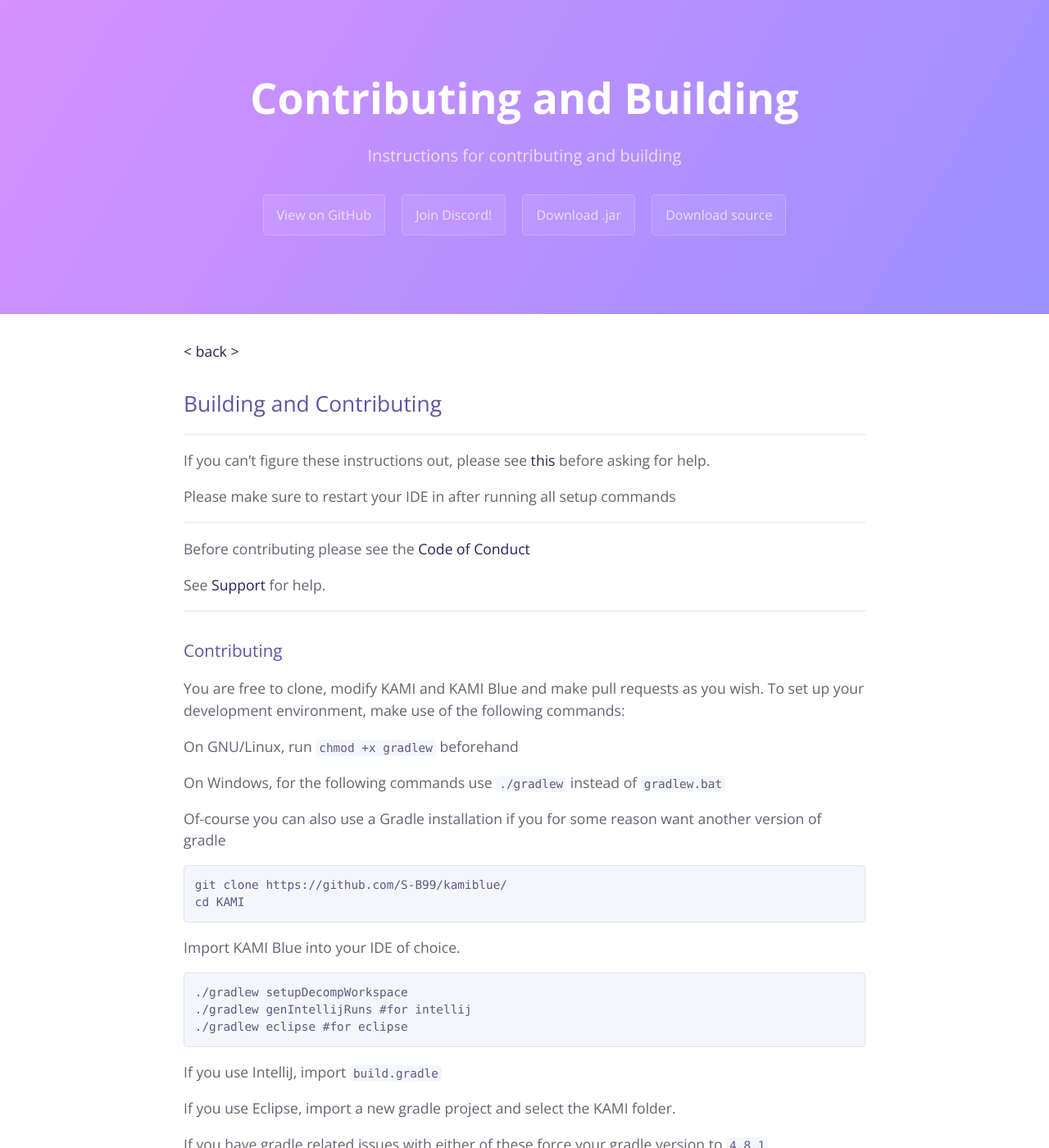
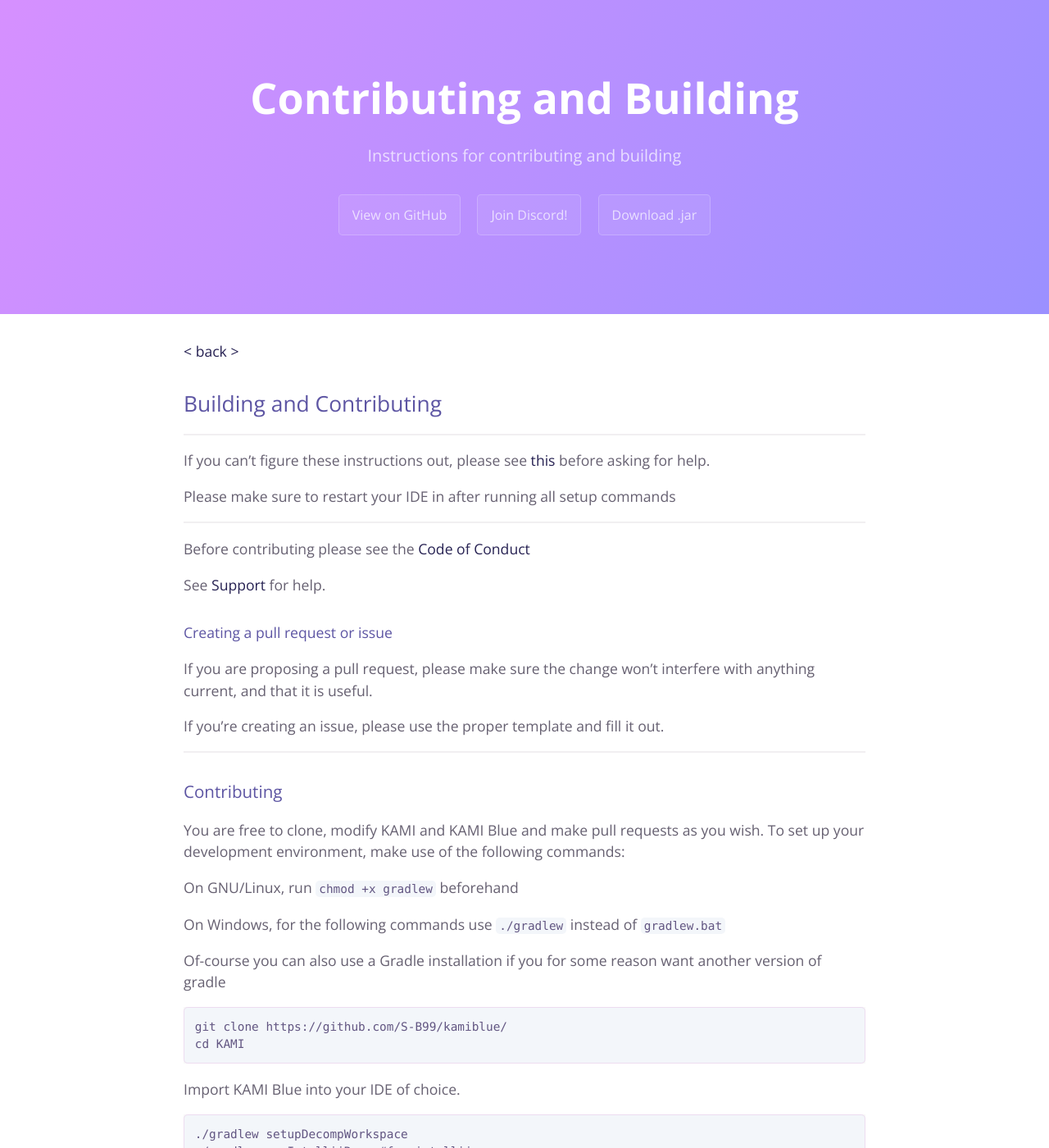
Before and after one commit to kami-blue/website, a Jekyll site: the page built from docs/docs/contributing.md, in a window 1280 px wide and 1400 px high. Shown: the whole window at 82% size. Built offline with Jekyll 4.4.1, drawn with Linux system fonts in a browser that asks for light colours.

Commit message:
update contributing and remove source link xd

```diff
--- a/docs/_layouts/default.html
+++ b/docs/_layouts/default.html
@@ -32,7 +32,6 @@
       {% endif %}
       {% if site.show_downloads %}
       <a href="{{ site.github.jar_url }}" class="btn">Download .jar</a>
-      <a href="{{ site.github.zip_url }}" class="btn">Download source</a>
       {% endif %}
     </header>
 
--- a/docs/docs/contributing.md
+++ b/docs/docs/contributing.md
@@ -19,6 +19,12 @@ Please make sure to restart your IDE in after running all setup commands
 Before contributing please see the [Code of Conduct](coc.html)
 
 See [Support](support.html) for help.
+
+#### Creating a pull request or issue
+If you are proposing a pull request, please make sure the change won't interfere with anything current, and that it is useful.
+
+If you're creating an issue, please use the proper template and fill it out.
+
 
 ***
 
```
